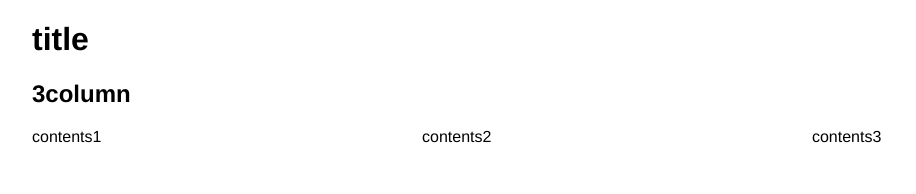
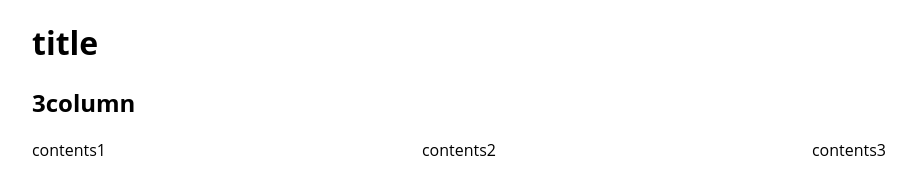
Before and after one commit to yulily100/template-scss, a website: page index.html in a window 1280 px wide. Shown: the whole page, without its empty margins (23-939 px from the left). Drawn offline with nearby package versions, Linux system fonts and the light colour scheme; files that its build step writes are made by us from their sources.

Commit message:
font familyの指定

```diff
--- a/sass/common/_common.scss
+++ b/sass/common/_common.scss
@@ -1,6 +1,6 @@
 // Common
 body {
-    font-family: 'Helvetica Neue', Helvetica, Arial, sans-serif;
+    font-family: Avenir , "Open Sans" , "Helvetica Neue" , Helvetica , Arial , Verdana , Roboto , "游ゴシック" , "Yu Gothic" , "游ゴシック体" , "YuGothic" , "ヒラギノ角ゴ Pro W3" , "Hiragino Kaku Gothic Pro" , "Meiryo UI" , "メイリオ" , Meiryo , "ＭＳ Ｐゴシック" , "MS PGothic" , sans-serif;
     -webkit-font-smoothing: antialiased;
 }
 a {
```
Also changed, not shown: 1 other file.
